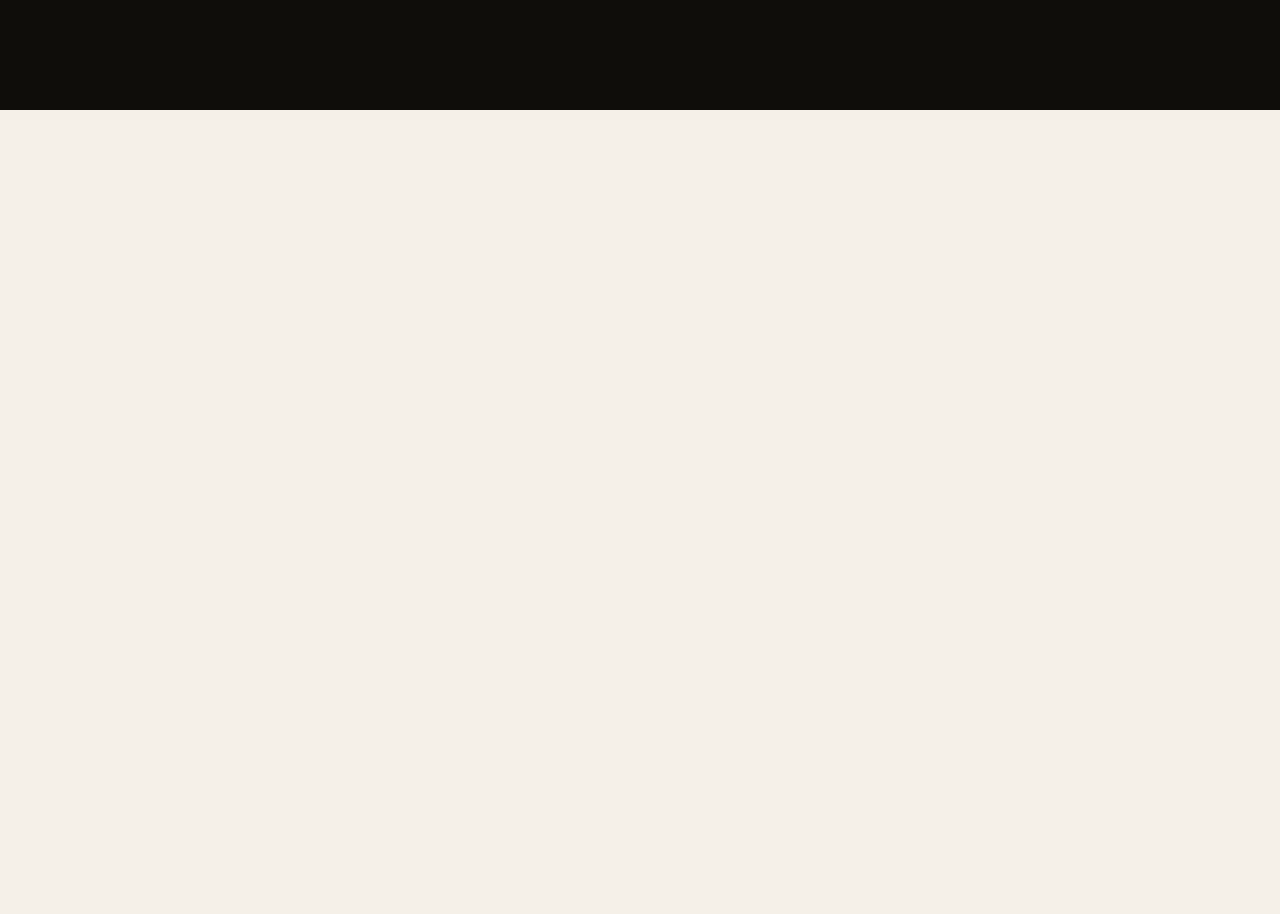
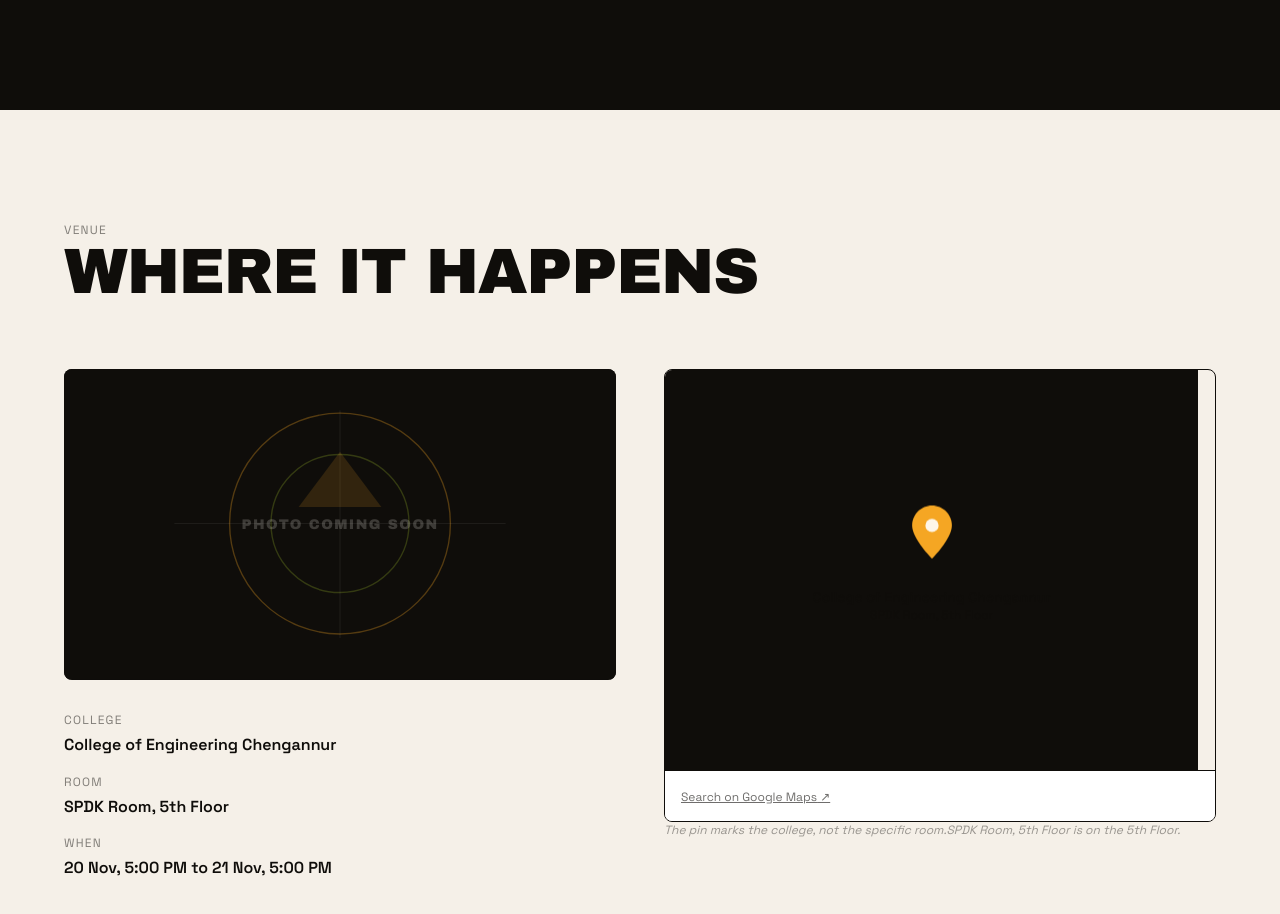
Before and after one commit to Harsh-C-Hari/iedc-idea-sprint-2026, a React (Vite) app: page / in a window 1280 px wide. Shown: the part 7260-8174 px from the top of the page. Before the commit the page ends 7370 px from the top, so only its background shows below. Built offline with nearby package versions, Linux system fonts and the light colour scheme.

Commit message:
T11: Venue static MapFacade click-to-load geometric fallback

```diff
--- a/src/App.jsx
+++ b/src/App.jsx
@@ -14,6 +14,7 @@ import IdeaSpark from './sections/IdeaSpark.jsx'
 import Timeline from './sections/Timeline.jsx'
 import Challenge from './sections/Challenge.jsx'
 import Registration from './sections/Registration.jsx'
+import Venue from './sections/Venue.jsx'
 import eventConfig from './config/eventConfig.js'
 import schedule from './data/schedule.js'
 import prompts from './data/prompts.js'
@@ -58,7 +59,8 @@ export default function App() {
         <Timeline />
         <Challenge />
         <Registration />
-        {/* T11–T12 sections added next */}
+        <Venue />
+        {/* T12 Footer added next */}
       </main>
     </>
   )
--- a/src/sections/Venue.jsx
+++ b/src/sections/Venue.jsx
@@ -1 +1,238 @@
-/** Placeholder — filled in T11 */
+/**
+ * Venue.jsx — section 7.
+ *
+ * Content (plan section D):
+ *   • College of Engineering Chengannur
+ *   • SPDK Room, 5th Floor
+ *   • "20 Nov, 5:00 PM to 21 Nov, 5:00 PM" (written out in full — plan section D)
+ *
+ * MapFacade (plan section D):
+ *   • Static preview panel + animated pin + "Load interactive map" button
+ *   • Iframe injected only on click (no third-party requests at load time)
+ *   • "Open in Google Maps" link (target="_blank" rel="noopener noreferrer")
+ *   • If mapsUrl is null: search URL from college name, labelled "Search on Google Maps"
+ *
+ * Photo fallback (plan section D + section F Q4):
+ *   • If venue.photo is null: geometric panel (not a stock image).
+ *
+ * Iframe never loads at page load — plan section A (Performance and Best Practices).
+ */
+import { useState } from 'react'
+import SectionShell from '../components/ui/SectionShell.jsx'
+import eventConfig from '../config/eventConfig.js'
+
+const SEARCH_URL = `https://www.google.com/maps/search/?api=1&query=${encodeURIComponent(eventConfig.venue.college)}`
+
+/** Animated SVG location pin */
+function LocationPin({ color = 'var(--color-orange)' }) {
+  return (
+    <svg
+      xmlns="http://www.w3.org/2000/svg"
+      viewBox="0 0 24 32"
+      width="40"
+      height="53"
+      aria-hidden="true"
+      className="animate-bounce"
+      style={{ animationDuration: '1.8s' }}
+    >
+      <path
+        d="M12 0C5.373 0 0 5.373 0 12c0 8 12 20 12 20S24 20 24 12C24 5.373 18.627 0 12 0z"
+        fill={color}
+      />
+      <circle cx="12" cy="12" r="4" fill="white" opacity="0.9" />
+    </svg>
+  )
+}
+
+/** Map facade — no iframe until clicked */
+function MapFacade() {
+  const [loaded, setLoaded] = useState(false)
+  const mapsUrl  = eventConfig.venue.mapsUrl
+  const embedUrl = mapsUrl
+    ? `${mapsUrl}&output=embed`
+    : null
+  const linkUrl  = mapsUrl ?? SEARCH_URL
+  const linkLabel = mapsUrl ? 'Open in Google Maps' : 'Search on Google Maps'
+
+  return (
+    <div className="rounded-[var(--radius-md)] overflow-hidden border border-[var(--color-near-black)] border-opacity-10">
+      {/* Map area */}
+      <div className="relative bg-[var(--color-cream)] aspect-[4/3] max-h-[400px]">
+        {!loaded ? (
+          /* Static facade */
+          <div
+            className="absolute inset-0 flex flex-col items-center justify-center gap-4
+                       bg-[var(--color-near-black)] bg-opacity-5"
+          >
+            <LocationPin />
+            <div className="text-center px-4">
+              <p className="font-[family-name:var(--font-body)] text-sm font-semibold
+                            text-[var(--color-near-black)] mb-1">
+                {eventConfig.venue.college}
+              </p>
+              <p className="font-[family-name:var(--font-body)] text-xs
+                            text-[var(--color-near-black)] opacity-50">
+                {eventConfig.venue.room}
+              </p>
+            </div>
+            {embedUrl && (
+              <button
+                type="button"
+                onClick={() => setLoaded(true)}
+                className="px-5 py-2 min-h-[44px] flex items-center
+                           font-[family-name:var(--font-body)] text-sm font-semibold
+                           bg-[var(--color-near-black)] text-[var(--color-cream)]
+                           rounded-[var(--radius-sm)]
+                           hover:bg-[#2a2420] transition-colors duration-[var(--duration-fast)]
+                           focus-visible:outline-[var(--color-near-black)]"
+              >
+                Load interactive map
+              </button>
+            )}
+          </div>
+        ) : (
+          /* Iframe — only injected after user clicks */
+          <iframe
+            title="College of Engineering Chengannur — Google Maps"
+            src={embedUrl}
+            className="absolute inset-0 w-full h-full border-0"
+            loading="lazy"
+            referrerPolicy="no-referrer-when-downgrade"
+            allowFullScreen
+          />
+        )}
+      </div>
+
+      {/* Footer link */}
+      <div className="px-4 py-3 bg-white border-t border-[var(--color-near-black)] border-opacity-5">
+        <a
+          href={linkUrl}
+          target="_blank"
+          rel="noopener noreferrer"
+          className="font-[family-name:var(--font-body)] text-xs text-[var(--color-near-black)]
+                     opacity-60 hover:opacity-100 underline
+                     focus-visible:outline-[var(--color-near-black)]"
+        >
+          {linkLabel} ↗
+        </a>
+      </div>
+    </div>
+  )
+}
+
+/** Geometric fallback panel (when no photo supplied — plan section D) */
+function GeometricPanel() {
+  return (
+    <div
+      aria-hidden="true"
+      className="w-full aspect-[16/9] rounded-[var(--radius-md)] overflow-hidden
+                 bg-[var(--color-near-black)] relative flex items-center justify-center"
+    >
+      {/* Simple geometric shapes as placeholder artwork */}
+      <svg viewBox="0 0 400 225" xmlns="http://www.w3.org/2000/svg" className="absolute inset-0 w-full h-full">
+        <rect width="400" height="225" fill="#0f0d0a"/>
+        <circle cx="200" cy="112" r="80" fill="none" stroke="#f5a623" strokeWidth="1" opacity="0.3"/>
+        <circle cx="200" cy="112" r="50" fill="none" stroke="#c8f135" strokeWidth="1" opacity="0.2"/>
+        <line x1="80" y1="112" x2="320" y2="112" stroke="#f5f0e8" strokeWidth="0.5" opacity="0.1"/>
+        <line x1="200" y1="30" x2="200" y2="195" stroke="#f5f0e8" strokeWidth="0.5" opacity="0.1"/>
+        <polygon points="200,60 230,100 170,100" fill="#f5a623" opacity="0.15"/>
+      </svg>
+      <span className="relative z-10 font-[family-name:var(--font-display)] text-sm
+                       text-[var(--color-cream)] opacity-20 tracking-widest uppercase">
+        Photo coming soon
+      </span>
+    </div>
+  )
+}
+
+export default function Venue() {
+  return (
+    <SectionShell
+      id="venue"
+      labelId="venue-heading"
+      theme="light"
+      className="px-5 md:px-8 lg:px-16 py-20 lg:py-28"
+    >
+      <div className="max-w-6xl mx-auto">
+
+        {/* Heading block */}
+        <div className="mb-12 lg:mb-16">
+          <p className="font-[family-name:var(--font-body)] text-xs uppercase tracking-widest opacity-50 mb-3">
+            Venue
+          </p>
+          <h2
+            id="venue-heading"
+            className="font-[family-name:var(--font-display)]
+                       text-[clamp(2rem,5vw,4rem)] leading-tight tracking-[-0.025em]
+                       text-[var(--color-near-black)] max-w-[20ch]"
+          >
+            WHERE IT HAPPENS
+          </h2>
+        </div>
+
+        {/* Two-column layout: info + map */}
+        <div className="lg:grid lg:grid-cols-2 lg:gap-12 items-start">
+
+          {/* Info block */}
+          <div className="mb-10 lg:mb-0">
+            {/* Campus photo or geometric panel */}
+            {eventConfig.venue.photo ? (
+              <picture>
+                <img
+                  src={`/images/${eventConfig.venue.photo}`}
+                  alt={`${eventConfig.venue.college} campus`}
+                  width="800"
+                  height="450"
+                  loading="lazy"
+                  className="w-full rounded-[var(--radius-md)] mb-8 object-cover aspect-[16/9]"
+                />
+              </picture>
+            ) : (
+              <div className="mb-8">
+                <GeometricPanel />
+              </div>
+            )}
+
+            {/* Venue details */}
+            <dl className="flex flex-col gap-4">
+              <div>
+                <dt className="font-[family-name:var(--font-body)] text-xs uppercase tracking-widest opacity-50 mb-1">
+                  College
+                </dt>
+                <dd className="font-[family-name:var(--font-body)] font-semibold text-[var(--color-near-black)]">
+                  {eventConfig.venue.college}
+                </dd>
+              </div>
+              <div>
+                <dt className="font-[family-name:var(--font-body)] text-xs uppercase tracking-widest opacity-50 mb-1">
+                  Room
+                </dt>
+                <dd className="font-[family-name:var(--font-body)] font-semibold text-[var(--color-near-black)]">
+                  {eventConfig.venue.room}
+                </dd>
+              </div>
+              <div>
+                <dt className="font-[family-name:var(--font-body)] text-xs uppercase tracking-widest opacity-50 mb-1">
+                  When
+                </dt>
+                <dd className="font-[family-name:var(--font-body)] font-semibold text-[var(--color-near-black)]">
+                  20 Nov, 5:00 PM to 21 Nov, 5:00 PM
+                </dd>
+              </div>
+            </dl>
+          </div>
+
+          {/* Map facade */}
+          <div>
+            <MapFacade />
+            <p className="font-[family-name:var(--font-body)] text-xs text-[var(--color-near-black)]
+                          opacity-40 mt-3 italic">
+              The pin marks the college, not the specific room.
+              {eventConfig.venue.room} is on the 5th Floor.
+            </p>
+          </div>
+        </div>
+      </div>
+    </SectionShell>
+  )
+}
```
